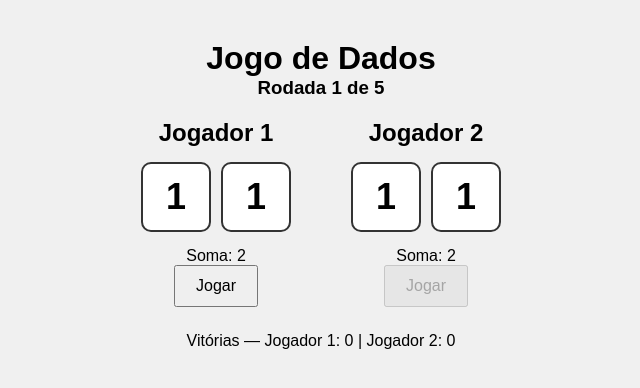
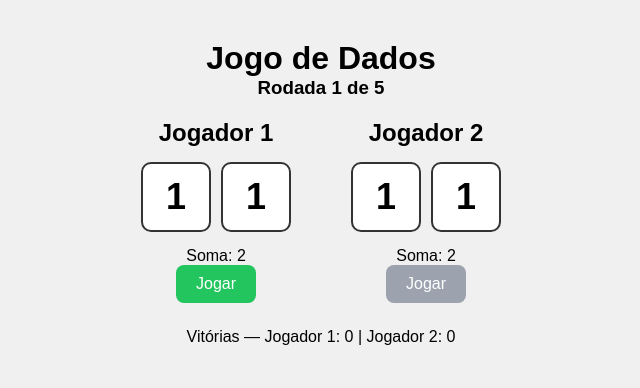
Before and after one commit to VANESSENCEWEB/jogo-dados, a Next.js app: page / in a window 1280 px wide. Shown: the top 388 px of the page, without its empty margins (319-959 px from the left). Built offline with nearby package versions, Linux system fonts and the light colour scheme.

Commit message:
Adiciona rodadas, placar, fim de jogo, Jogar Novamente e estilo dos botoes

```diff
--- a/app/globals.css
+++ b/app/globals.css
@@ -11,3 +11,22 @@ body {
   justify-content: center;
   padding: 40px 20px;
 }
+
+button {
+  padding: 10px 20px;
+  font-size: 16px;
+  background-color: #22c55e;
+  color: white;
+  border: none;
+  border-radius: 8px;
+  cursor: pointer;
+}
+
+button:hover {
+  background-color: #16a34a;
+}
+
+button:disabled {
+  background-color: #9ca3af;
+  cursor: not-allowed;
+}
--- a/app/page.js
+++ b/app/page.js
@@ -88,7 +88,7 @@ export default function Home() {
           </div>
           <p>Soma: {dados1[0] + dados1[1]}</p>
           {/* disabled: botão desativado quando NÃO é a vez dele, ou quando o jogo acabou */}
-          <button onClick={jogar1} disabled={turno !== 1 || fim} style={botao}>Jogar</button>
+<button onClick={jogar1} disabled={turno !== 1 || fim}>Jogar</button>
         </div>
 
         {/* Coluna do Jogador 2 */}
@@ -99,7 +99,7 @@ export default function Home() {
             <div style={dado}>{dados2[1]}</div>
           </div>
           <p>Soma: {dados2[0] + dados2[1]}</p>
-          <button onClick={jogar2} disabled={turno !== 2 || fim} style={botao}>Jogar</button>
+          <button onClick={jogar2} disabled={turno !== 2 || fim}>Jogar</button>
         </div>
 
       </div>
@@ -114,7 +114,7 @@ export default function Home() {
       {fim && (
         <div style={{ marginTop: "20px" }}>
           <h2>{mensagemFinal()}</h2>
-          <button onClick={jogarNovamente} style={botao}>Jogar Novamente</button>
+          <button onClick={jogarNovamente}>Jogar Novamente</button>
         </div>
       )}
     </div>
```
